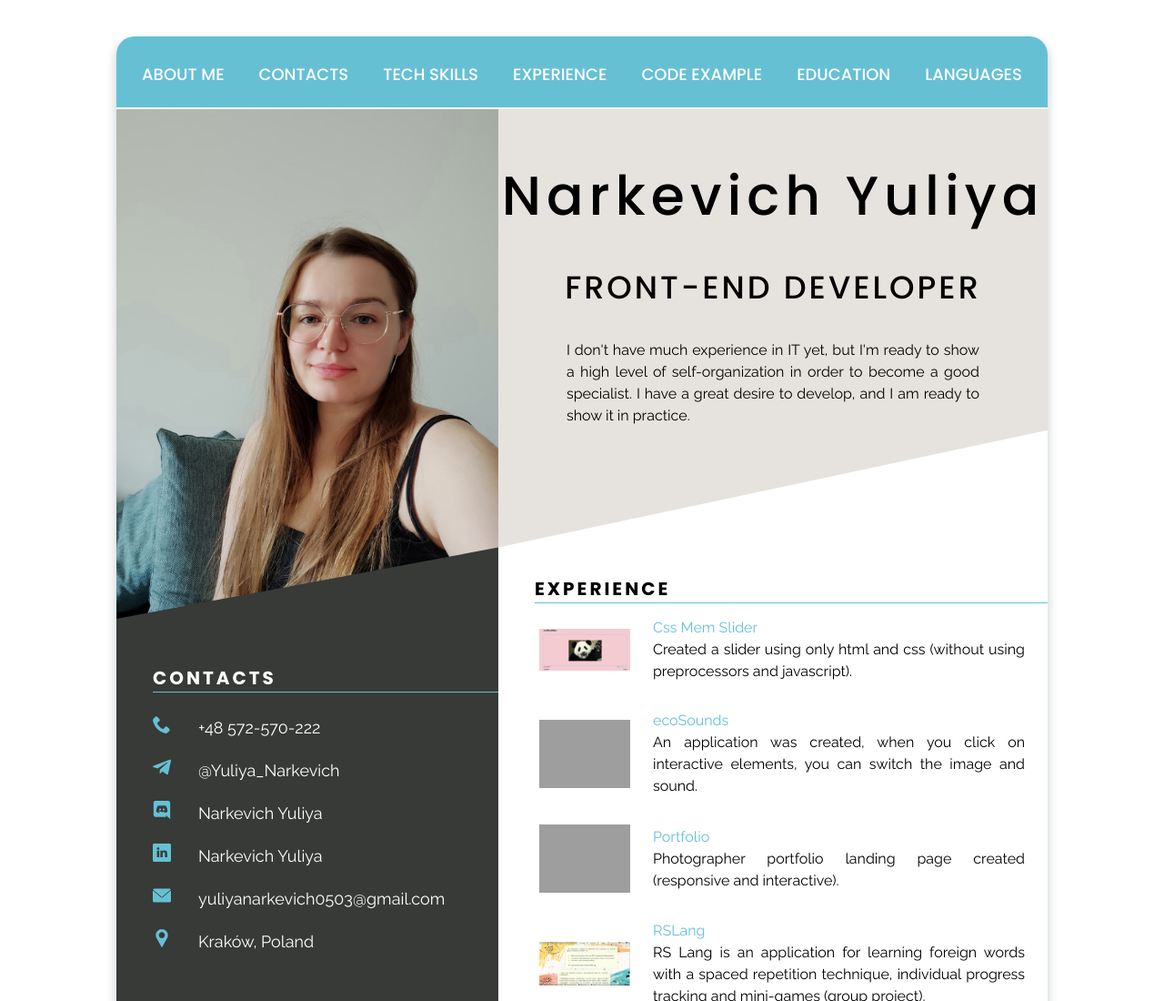
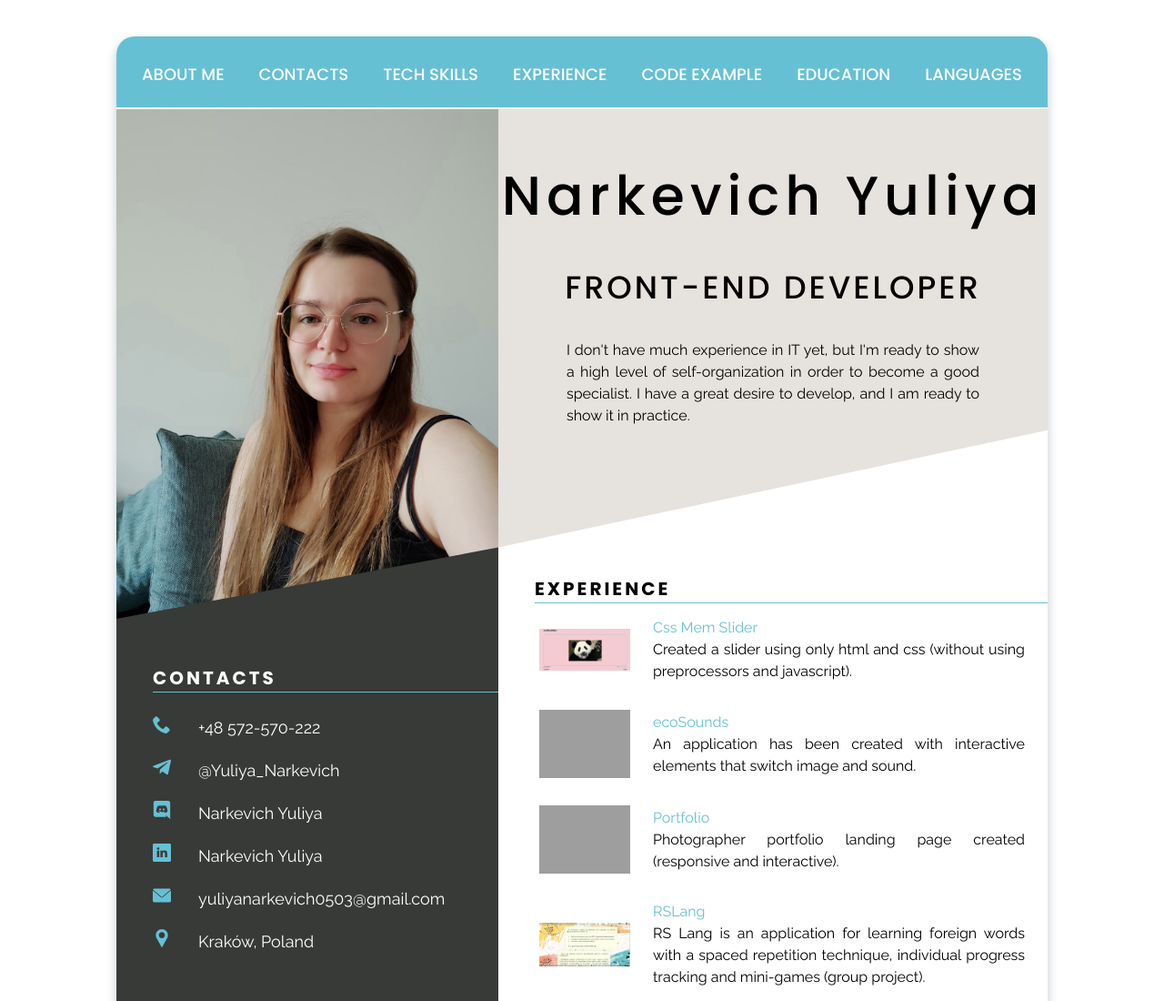
Before and after one commit to Yuliya0503/cv, a plain HTML site: page index.html in a window 1280 px wide. Shown: the top 1100 px of the page at 91% size. Drawn offline with Linux system fonts and the light colour scheme; grey boxes are pictures that could not be loaded.

Commit message:
refactor: change text in project info ecoSounds

```diff
--- a/index.html
+++ b/index.html
@@ -222,8 +222,7 @@
                   ecoSounds
                 </a>
                 <p class="projects_description">
-                  An application was created, when you click on interactive elements,
-                  you can switch the image and sound.
+                  An application has been created with interactive elements that switch image and sound.
                 </p>
               </div>
             </li>
```
